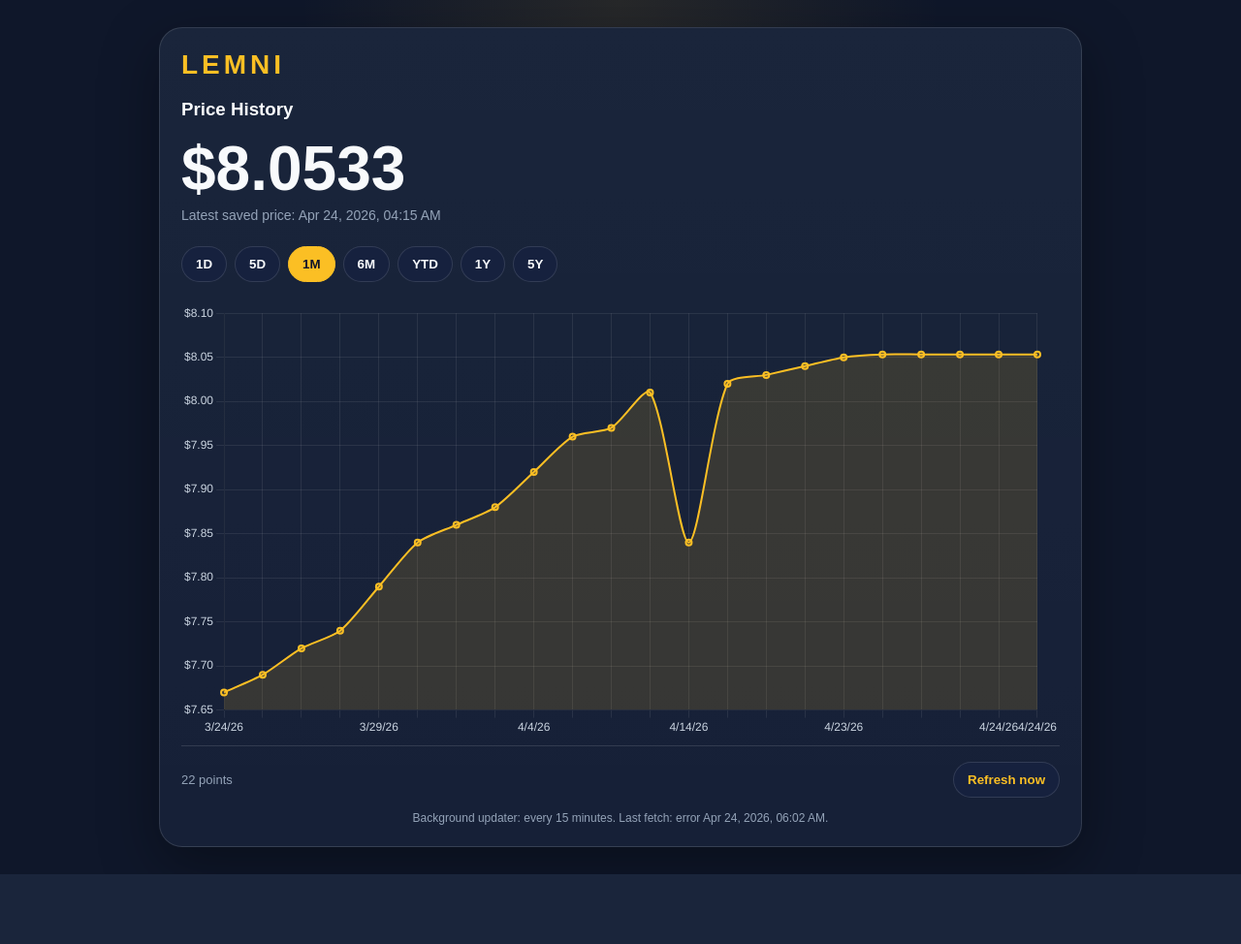
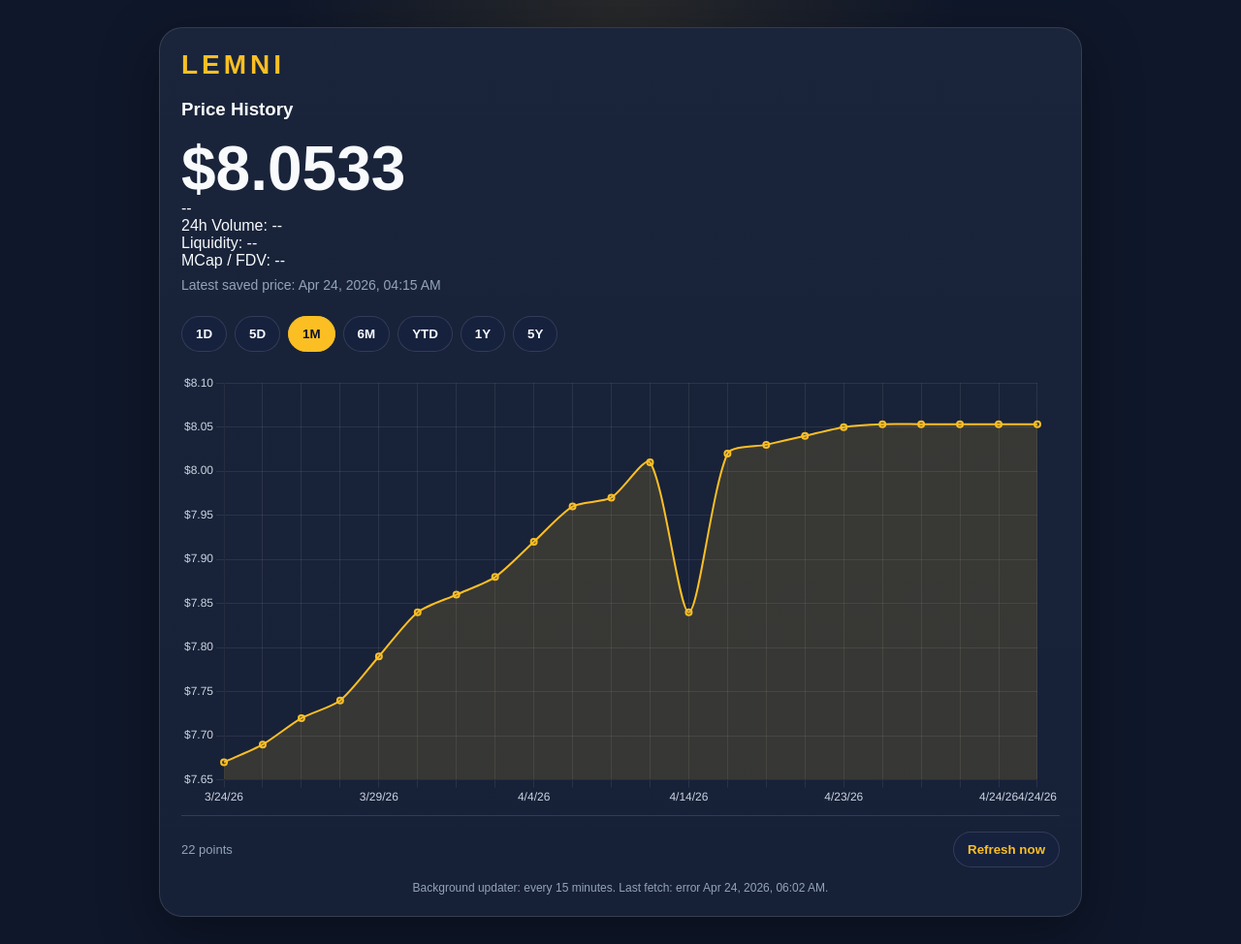
Before and after one commit to tjenkins47/LEMNI-Chart, a Flask app: page / in a window 1280 px wide. Shown: the whole page at 97% size. Before the commit the page ends 902 px from the top, so only its background shows below. Run offline with Flask 3, Linux system fonts and the light colour scheme; data comes from the database, SQL or seed files in the repository.

Commit message:
Add files via upload

```diff
--- a/templates/index.html
+++ b/templates/index.html
@@ -13,6 +13,12 @@
             <div class="topline">LEMNI</div>
             <h3>Price History</h3>
             <div id="latestPrice" class="latest-price">$--</div>
+            <div class="market-stats">
+                <div id="market-change">--</div>
+                <div>24h Volume: <span id="market-volume">--</span></div>
+                <div>Liquidity: <span id="market-liquidity">--</span></div>
+                <div>MCap / FDV: <span id="market-cap">--</span></div>
+            </div>
             <div id="latestDate" class="latest-date">Loading price history...</div>
 
             <div class="range-row" aria-label="Chart range selector">
```
